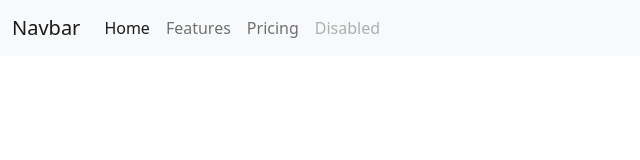
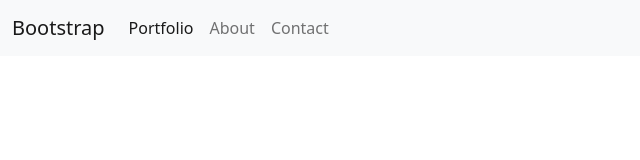
Before and after one commit to ArthurGC/bootstrap-portfolio-test, a plain HTML site: page index.html in a window 1280 px wide. Shown: the whole page, without its empty margins (0-640 px from the left). Drawn offline with nearby package versions, Linux system fonts and the light colour scheme.

Commit message:
Edit navbar menu

```diff
--- a/index.html
+++ b/index.html
@@ -10,23 +10,20 @@
 <body>
 	<nav class="navbar navbar-expand-lg navbar-light bg-light">
 		<div class="container-fluid">
-		  <a class="navbar-brand" href="#">Navbar</a>
+		  <a class="navbar-brand" href="#">Bootstrap</a>
 		  <button class="navbar-toggler" type="button" data-bs-toggle="collapse" data-bs-target="#navbarNav" aria-controls="navbarNav" aria-expanded="false" aria-label="Toggle navigation">
 			<span class="navbar-toggler-icon"></span>
 		  </button>
-		  <div class="collapse navbar-collapse" id="navbarNav">
+		  <div class="collapse navbar-collapse navbar-right" id="navbarNav">
 			<ul class="navbar-nav">
 			  <li class="nav-item">
-				<a class="nav-link active" aria-current="page" href="#">Home</a>
+				<a class="nav-link active" aria-current="page" href="#">Portfolio</a>
 			  </li>
 			  <li class="nav-item">
-				<a class="nav-link" href="#">Features</a>
+				<a class="nav-link" href="#">About</a>
 			  </li>
 			  <li class="nav-item">
-				<a class="nav-link" href="#">Pricing</a>
-			  </li>
-			  <li class="nav-item">
-				<a class="nav-link disabled" href="#" tabindex="-1" aria-disabled="true">Disabled</a>
+				<a class="nav-link" href="#">Contact</a>
 			  </li>
 			</ul>
 		  </div>
```
